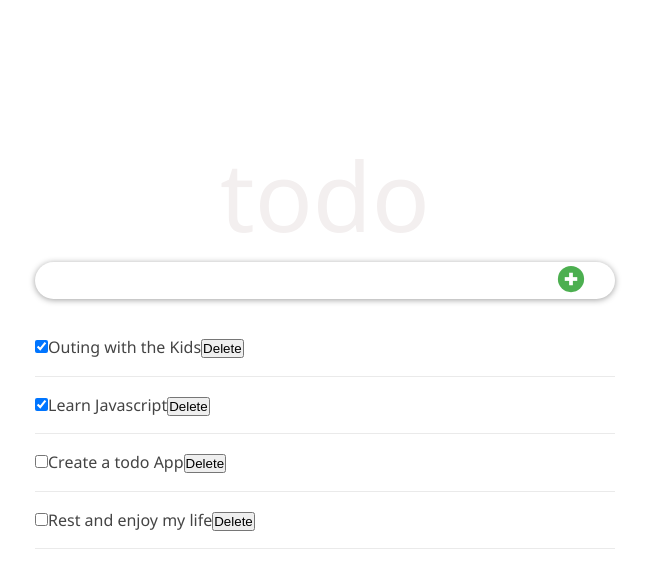
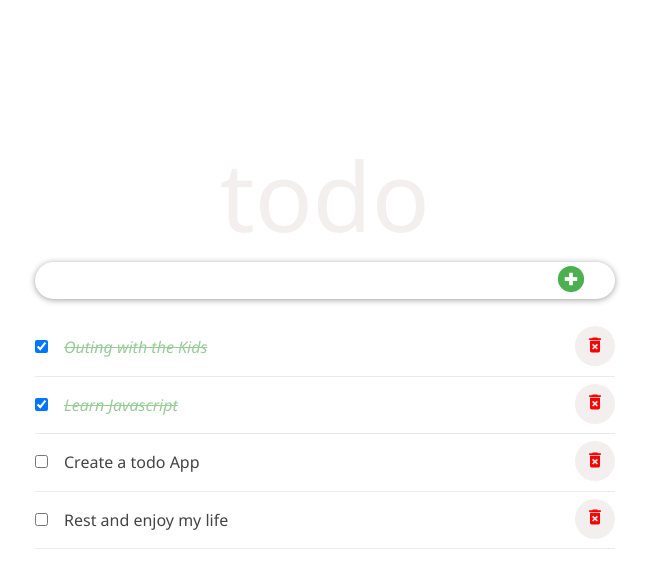
Before and after one commit to holuwateemeeleyin/Todo-app, a React (Create React App) app: page / in a window 1280 px wide. Shown: the top 588 px of the page, without its empty margins (315-964 px from the left). Built offline with nearby package versions, Linux system fonts and the light colour scheme.

Commit message:
add functionality to completed todo

```diff
--- a/src/Component/TodoContainer/item.js
+++ b/src/Component/TodoContainer/item.js
@@ -1,18 +1,32 @@
 import React from 'react'
+import { MdDeleteForever } from 'react-icons/md'
+
 
 export default function item(props) {
+
     const { todo, onChangeHandler, deleteTodo } = props
+
+    const completedStyle = {
+        textDecoration: 'line-through',
+        color: 'green',
+        fontStyle: "italic",
+        opacity: 0.4,
+    }
     return (
-        <div className='todoItem'>
-            <li>
-                <input type='checkbox'
-                    checked={todo.completed}
-                    onChange={() => onChangeHandler(todo.id)}
-                />
+        <li className='todoItem'>
+            <input type='checkbox'
+                className='checkbox'
+                checked={todo.completed}
+                onChange={() => onChangeHandler(todo.id)}
+            />
+            {/* {todo.title} */}
+            <button onClick={() => deleteTodo(todo.id)} className='delete-button'>
+                <MdDeleteForever size='20' color='red' />
+            </button>
+            <span style={todo.completed ? completedStyle : null}>
                 {todo.title}
-                <button onClick={()=>deleteTodo(todo.id)}>Delete</button>
-            </li>
+            </span>
+        </li>
 
-        </div>
     )
 }
```
